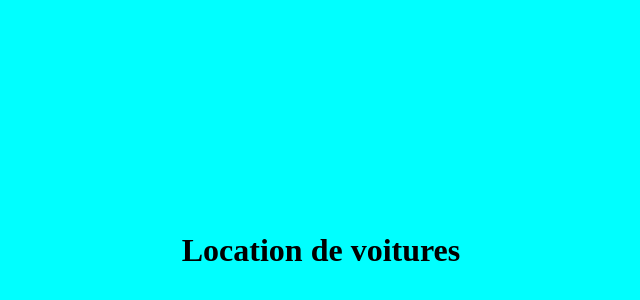
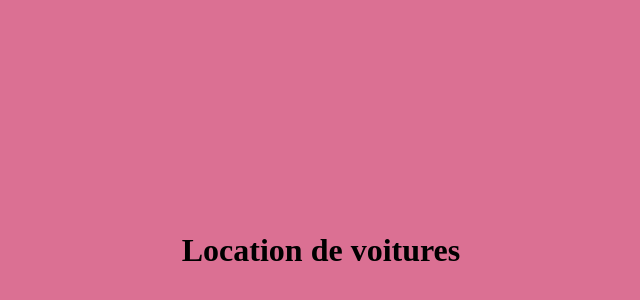
Before and after one commit to Emel4/locationVoiture, a plain HTML site: page index.html in a window 1280 px wide. Shown: the part 42-342 px from the top of the page, without its empty margins (319-959 px from the left). Drawn offline with Linux system fonts and the light colour scheme.

Commit message:
modif couleur du fond

```diff
--- a/index.html
+++ b/index.html
@@ -6,7 +6,7 @@
     <meta name="viewport" content="width=device-width, initial-scale=1.0">
     <title>Location de voitures</title>
 </head>
-<body style="background-color: aqua;">
+<body style="background-color: palevioletred;">
 
     <h1 style="padding-top: 20%; padding-bottom: 20%; text-align: center;">Location de voitures</h1>
 
```
